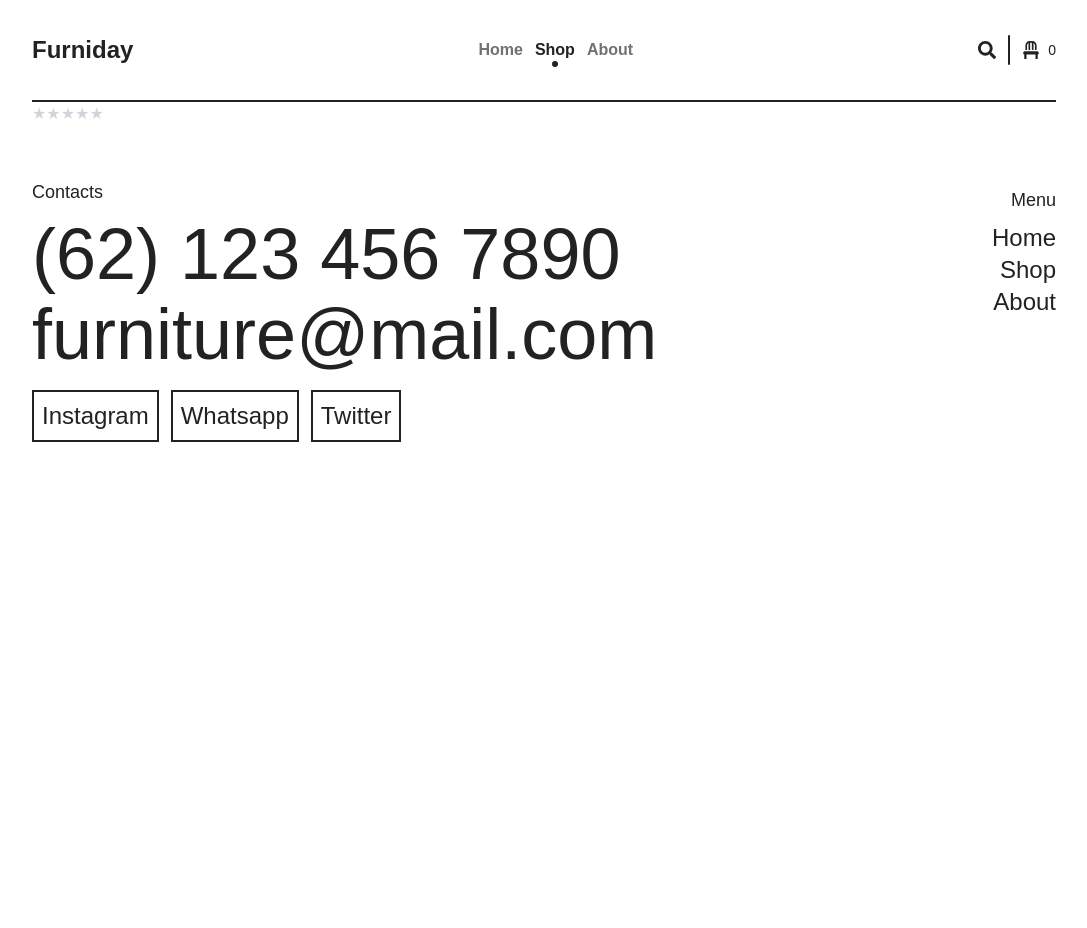
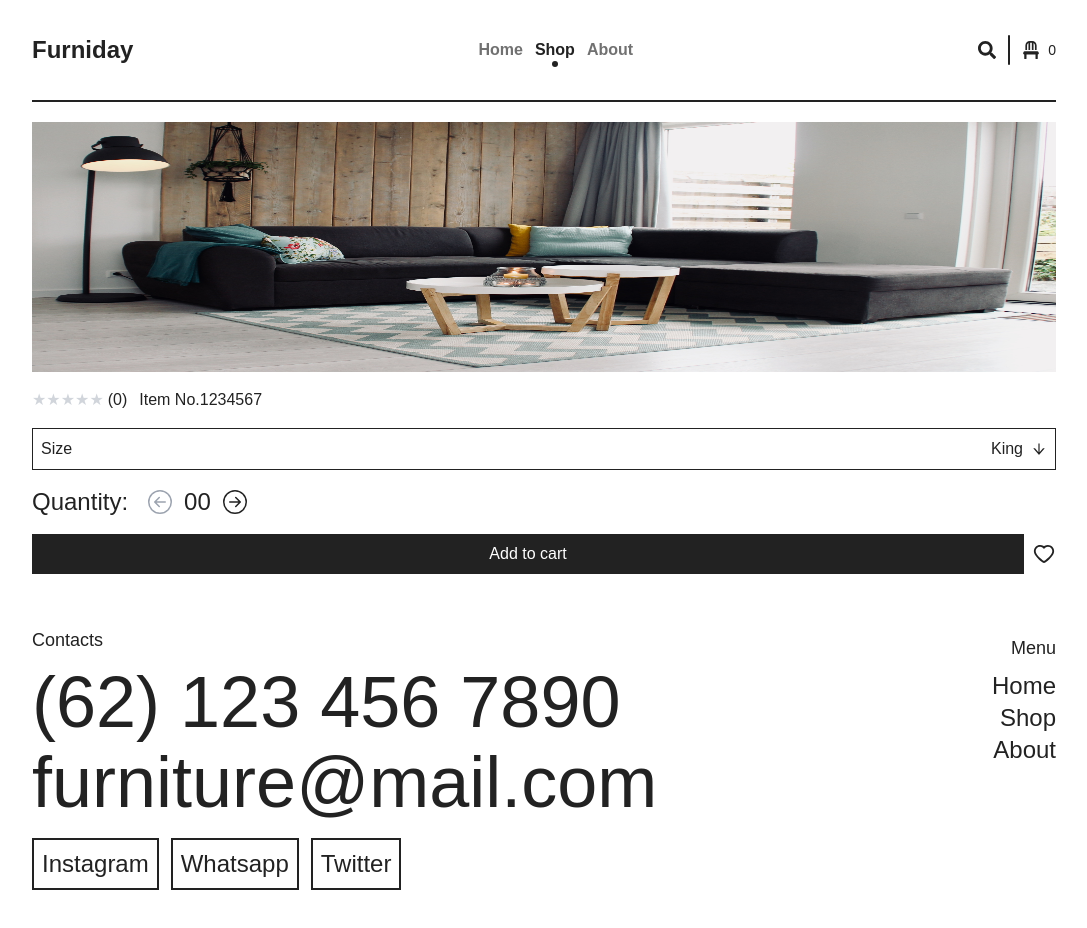
Before and after one commit to P4rley/furniday, a Next.js app: page /shop/bed/1 in a window 1280 px wide. Shown: the top 928 px of the page, without its empty margins (96-1183 px from the left). Before the commit the page ends 800 px from the top, so only its background shows below. Built offline with nearby package versions, Linux system fonts and the light colour scheme.

Commit message:
created wishlist button

```diff
--- a/app/shop/[category]/[categoryId]/page.tsx
+++ b/app/shop/[category]/[categoryId]/page.tsx
@@ -1,6 +1,15 @@
 "use client";
 
 import Rating from "@/components/Rating";
+import Image from "next/image";
+import img from "../../../heroImg.jpg";
+import {
+  AiOutlineArrowUp,
+  AiOutlineArrowDown,
+  AiOutlineHeart,
+  AiFillHeart,
+} from "react-icons/ai";
+import { BsArrowRightCircle, BsArrowLeftCircle } from "react-icons/bs";
 import { useState } from "react";
 
 type Props = {
@@ -9,11 +18,98 @@ type Props = {
   };
 };
 const DetailPage = ({ params: { categoryId } }: Props) => {
-  const [rating, setRating] = useState<number>(0);
+  const [showSize, setShowSize] = useState<boolean>(false);
+  const [size, setSize] = useState<string>("king");
+  const [quantity, setQuantity] = useState<number>(0);
+  const [wishlist, setWishlist] = useState<boolean>(false);
+
   return (
-    <div>
+    <div className="flex flex-col gap-4 my-5">
       <div className="">
-        <Rating />
+        <Image src={img} alt="Product Image" className="w-full h-[250px]" />
+      </div>
+
+      <div className="flex flex-col gap-4">
+        <div className="flex gap-3">
+          <div className="flex gap-1">
+            <Rating />
+          </div>
+          <span>Item No.1234567</span>
+        </div>
+
+        <div
+          className="border border-[#222] p-2 w-full transition-all ease-in-out duration-300"
+          onClick={() => setShowSize(!showSize)}
+        >
+          <div className="flex justify-between items-center">
+            <p>Size</p>
+            <div className="flex gap-2 items-center justify-center">
+              <p>King</p>
+              <button>
+                {showSize ? <AiOutlineArrowUp /> : <AiOutlineArrowDown />}
+              </button>
+            </div>
+          </div>
+
+          {showSize ? (
+            <div className="p-4 flex justify-between gap-4">
+              <button
+                onClick={() => setSize("queen")}
+                className={`border border-[#222] p-1 w-[150px] transition-all ease-in-out duration-300 ${
+                  size === "queen" ? "bg-[#222] text-white" : "text-[#222]"
+                }`}
+              >
+                Queen
+              </button>
+              <button
+                onClick={() => setSize("king")}
+                className={`border border-[#222] p-1 w-[150px] transition-all ease-in-out duration-300 ${
+                  size === "king" ? "bg-[#222] text-white" : "text-[#222]"
+                }`}
+              >
+                King
+              </button>
+            </div>
+          ) : null}
+        </div>
+
+        <div className="flex gap-5">
+          <p className="text-2xl font-medium">Quantity: </p>
+
+          <div className="flex gap-3 items-center">
+            <button
+              onClick={() => setQuantity((prev) => (prev -= 1))}
+              disabled={quantity < 1 ? true : false}
+              className="disabled:text-gray-400 "
+            >
+              <BsArrowLeftCircle fontWeight={900} size={24} />
+            </button>
+
+            <span className="text-2xl">
+              {quantity < 0 ? `00` : quantity < 10 ? `0${quantity}` : quantity}
+            </span>
+
+            <button
+              onClick={() => setQuantity((prev) => (prev += 1))}
+              className=""
+            >
+              <BsArrowRightCircle fontWeight={900} size={24} />
+            </button>
+          </div>
+        </div>
+
+        <div className="flex items-center gap-2">
+          <button className="p-2 bg-[#222] w-full text-white">
+            Add to cart
+          </button>
+          <button onClick={() => setWishlist(!wishlist)}>
+            {wishlist ? (
+              <AiFillHeart color="red" size={24} />
+            ) : (
+              <AiOutlineHeart size={24} />
+            )}
+          </button>
+        </div>
       </div>
     </div>
   );
--- a/components/Rating.tsx
+++ b/components/Rating.tsx
@@ -6,6 +6,7 @@ type Props = {};
 const Rating = ({}: Props) => {
   const [rating, setRating] = useState<number>(0);
   return (
+    <div className="flex gap-1">
       <div>
         {[...Array(5)].map((star, index) => {
           index += 1;
@@ -24,6 +25,8 @@ const Rating = ({}: Props) => {
           );
         })}
       </div>
+      <p>({rating})</p>
+    </div>
   );
 };
 export default Rating;
```
Lines whose indentation alone changed are shown as unchanged.
